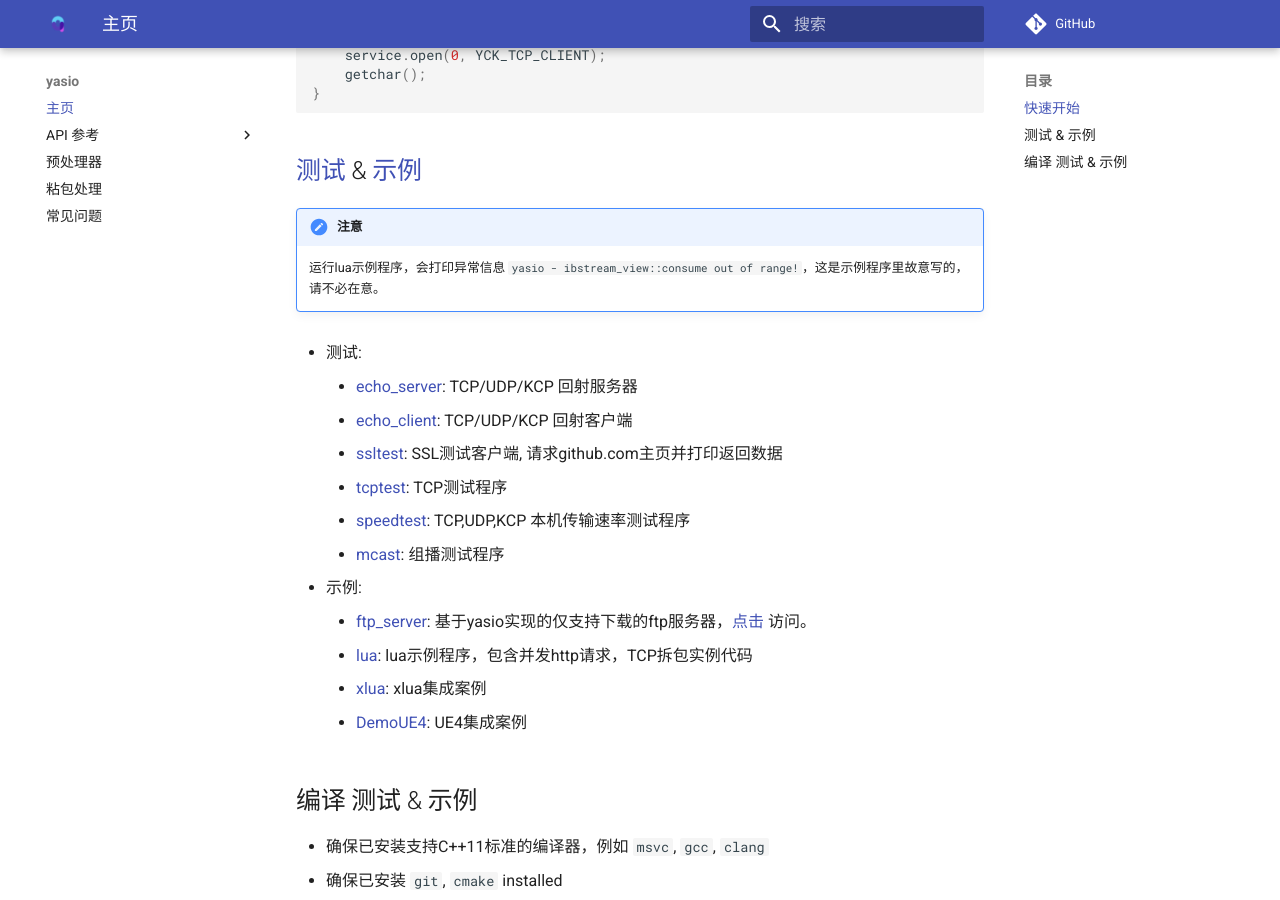
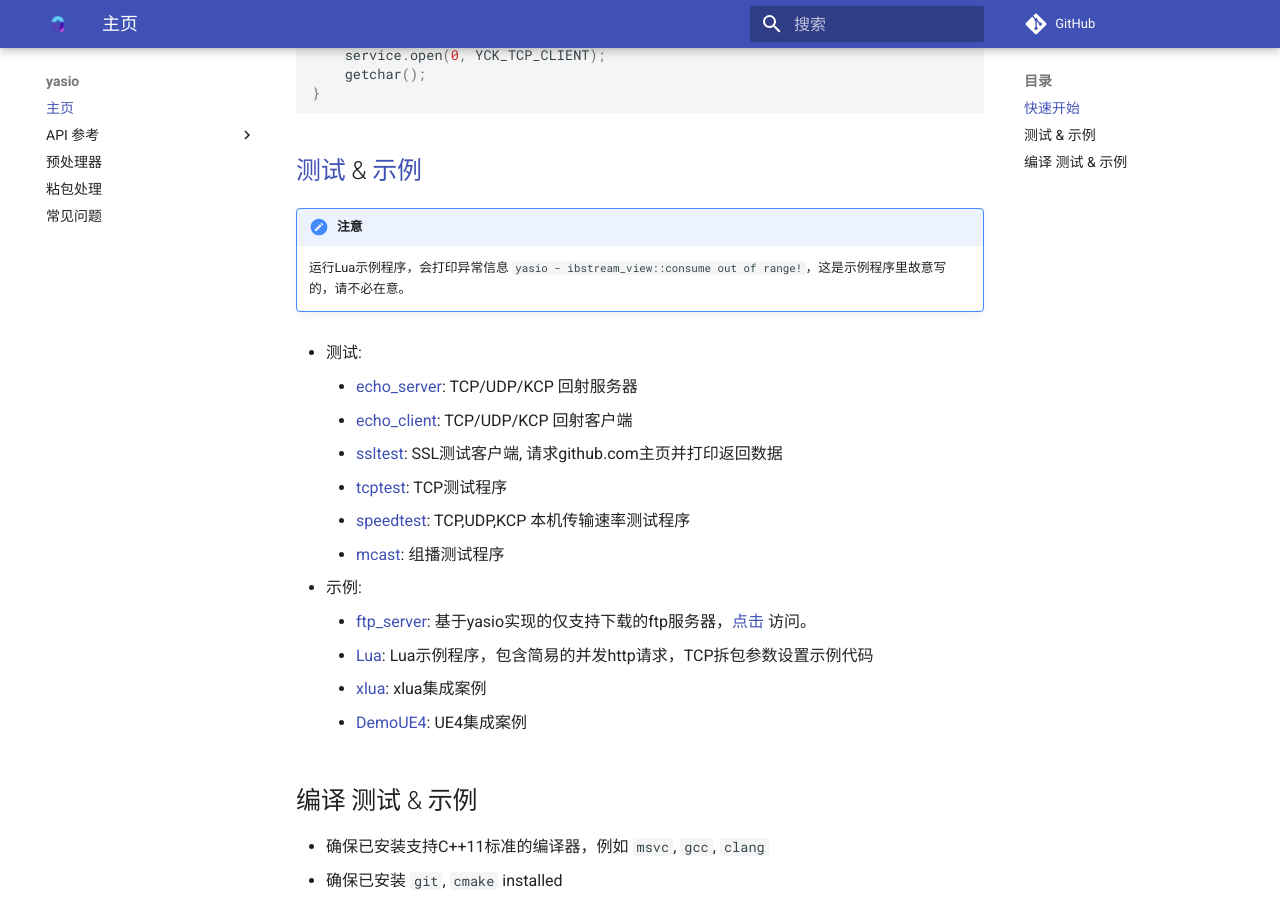
Before and after one commit to yasio/docs-936, an MkDocs documentation site: the page built from docs/index.md, in a window 1280 px wide and 900 px high, scrolled down 2189 px. Built offline with MkDocs 1.6.1 and Material for MkDocs 9.7.7, drawn with Linux system fonts in a browser that asks for light colours; comment, search, counter and statistics services are not loaded.

Commit message:
Update index.md

```diff
--- a/docs/index.md
+++ b/docs/index.md
@@ -124,7 +124,7 @@ yasio 是一个轻量级跨平台的异步socket库，专注于客户端和基
 
 !!! attention "注意"
 
-    运行lua示例程序，会打印异常信息 `yasio - ibstream_view::consume out of range!`，这是示例程序里故意写的，请不必在意。
+    运行Lua示例程序，会打印异常信息 `yasio - ibstream_view::consume out of range!`，这是示例程序里故意写的，请不必在意。
 
 * 测试:
     * [echo_server](https://github.com/yasio/yasio/tree/master/tests/echo_server): TCP/UDP/KCP 回射服务器
@@ -136,7 +136,7 @@ yasio 是一个轻量级跨平台的异步socket库，专注于客户端和基
 
 * 示例:
     * [ftp_server](https://github.com/yasio/ftp_server): 基于yasio实现的仅支持下载的ftp服务器，[点击](ftp://ftp.yasio.org/) 访问。
-    * [lua](https://github.com/yasio/yasio/tree/master/examples/lua): lua示例程序，包含并发http请求，TCP拆包实例代码
+    * [Lua](https://github.com/yasio/yasio/tree/master/examples/lua): Lua示例程序，包含简易的并发http请求，TCP拆包参数设置示例代码
     * [xlua](https://github.com/yasio/xLua): xlua集成案例
     * [DemoUE4](https://github.com/yasio/DemoUE4): UE4集成案例
 
```
